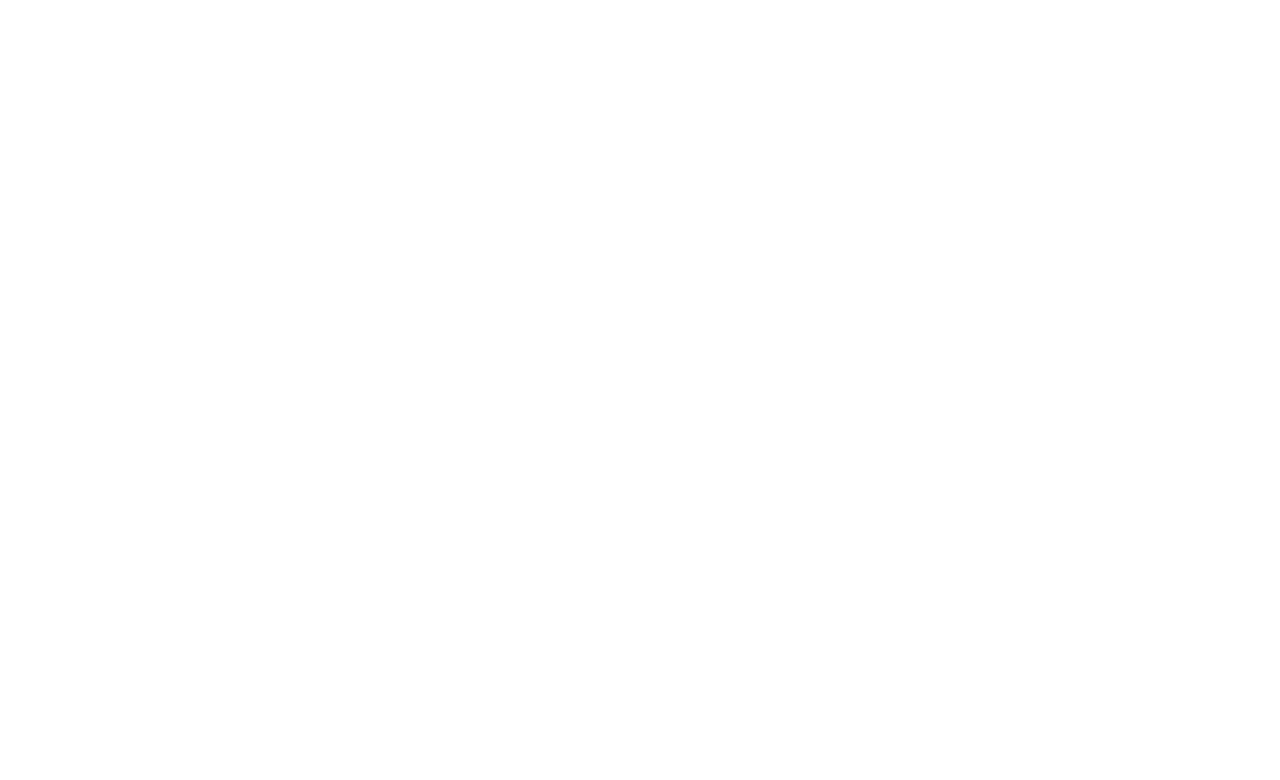
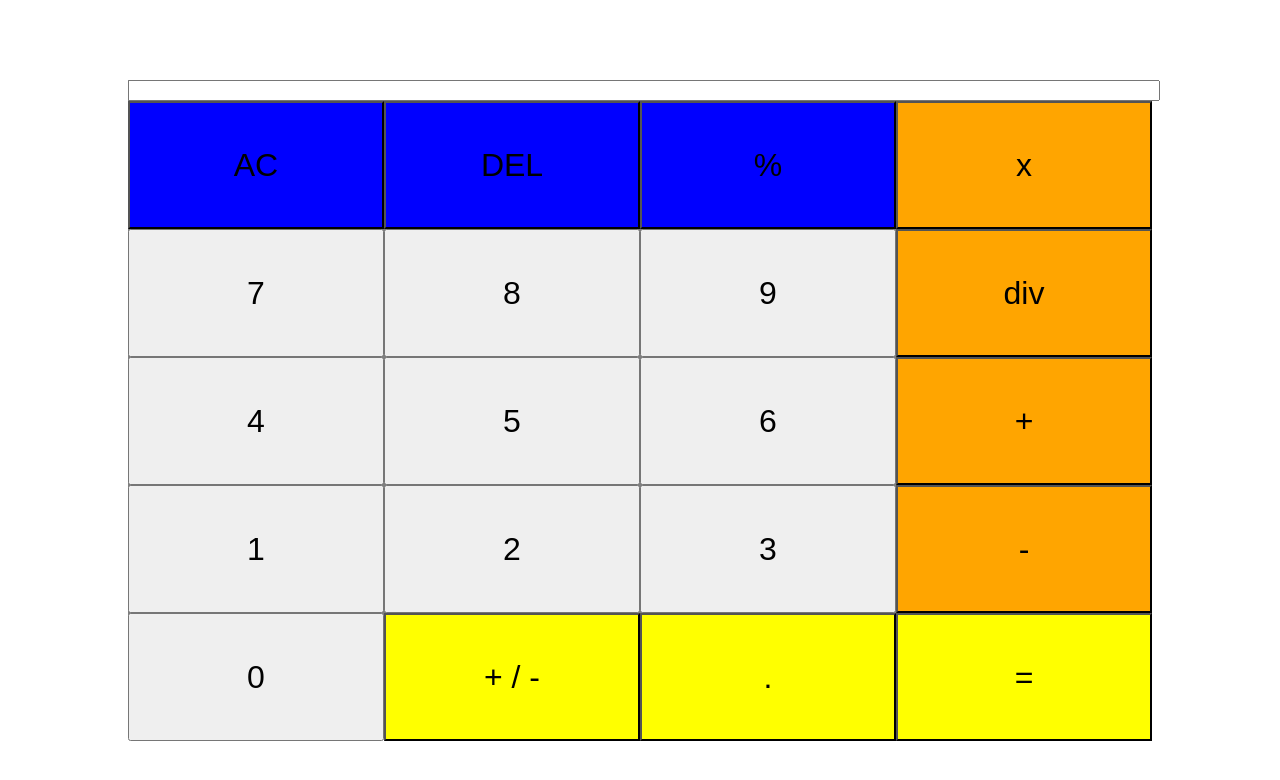
Before and after one commit to liampc/calculator, a plain HTML site: page index.html in a window 1280 px wide. Drawn offline with Linux system fonts and the light colour scheme.

Commit message:
add btns and basic layout

```diff
--- a/index.html
+++ b/index.html
@@ -3,6 +3,36 @@
     <link rel="stylesheet" href="style.css">
 </head>
 <body>
+    <div id="calcCont">
+        <div>
+            <input type="text" id="typeBox">
+        </div>
+        <div id="btnsDiv">
+                <button class="top">AC</button>
+                <button class="top">DEL</button>
+                <button class="top">%</button>
+                <button class="operations">x</button>
+                <button class="num">7</button>
+                <button class="num">8</button>
+                <button class="num">9</button>
+                <button class="operations">div</button>
+                <button class="num">4</button>
+                <button class="num">5</button>
+                <button class="num">6</button>
+                <button class="operations">+</button>
+                <button class="num">1</button>
+                <button class="num">2</button>
+                <button class="num">3</button>
+                <button class="operations">-</button>
+                <button class="num">0</button>
+                <button class="bottom">+ / -</button>
+                <button class="bottom">.</button>
+                <button class="bottom">=</button>
+            </div>
+        </div>
+
+    </div>
+
 
 
 <script src="script.js"></script>
--- a/style.css
+++ b/style.css
@@ -0,0 +1,41 @@
+#calcCont {
+    width: 80vw;
+    height: 80vh;
+    margin: 10vh auto;
+    background: gray;
+    display: block;
+}
+
+#typeBox {
+    width: 100%;
+    height: 100%;
+    margin:
+}
+
+#btnsDiv {
+    width: 100%;
+    height: 100%;
+    display: grid;
+    grid-template-columns: repeat(4, 1fr);
+    grid-template-rows: repeat(5, 1fr);
+}
+
+
+
+button {
+    width: 100%;
+    height: 100%;
+    font-size: 2em;
+}
+
+.top {
+    background: blue;
+}
+
+.operations {
+    background: orange;
+}
+
+.bottom {
+    background: yellow;
+}
```
